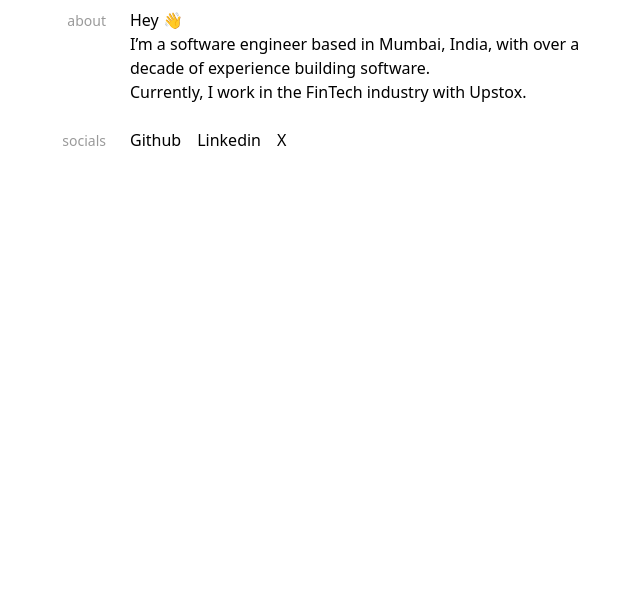
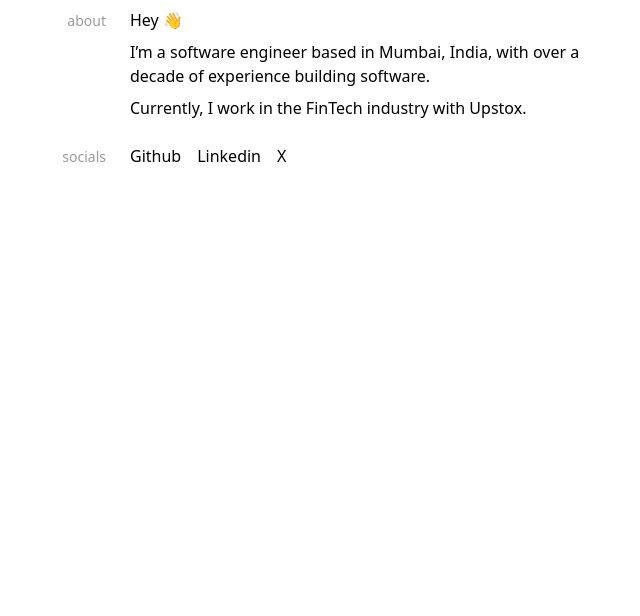
Before and after one commit to prth/pratham.sh, an Astro site: page / in a window 1280 px wide. Shown: the part 208-824 px from the top of the page, without its empty margins (327-967 px from the left). Built offline with nearby package versions, Linux system fonts and the light colour scheme; Astro itself is replaced by a stand-in of ours.

Commit message:
Update styling of profile description text

```diff
--- a/src/components/Welcome.astro
+++ b/src/components/Welcome.astro
@@ -19,7 +19,7 @@ import profileImage from '../assets/profile.jpg';
 
 		<div class="grid grid-cols-[65px_1fr] gap-x-6 items-baseline">
 			<div class="text-right text-sm text-black/40">about</div>
-			<div>
+			<div class="flex flex-col gap-2">
 				<p>Hey 👋</p>
 				<p>I’m a software engineer based in Mumbai, India, with over a decade of experience building software.</p>
 				<p>Currently, I work in the FinTech industry with Upstox.</p>
```
